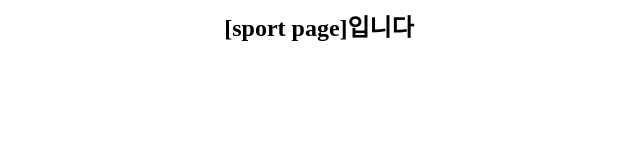
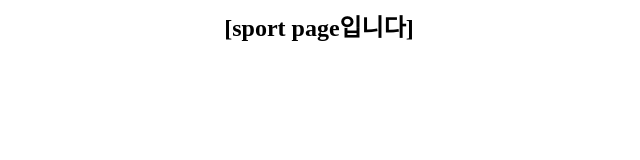
Before and after one commit to KYH1234567/sport, a plain HTML site: page index.html in a window 1280 px wide. Shown: the full height of the page, 321-961 px from the left. Drawn offline with Linux system fonts and the light colour scheme.

Commit message:
Update index.html

```diff
--- a/index.html
+++ b/index.html
@@ -1,3 +1,3 @@
 <center>
-  <h2>[sport page]입니다</h2>
+  <h2>[sport page입니다]</h2>
 </center>
```
